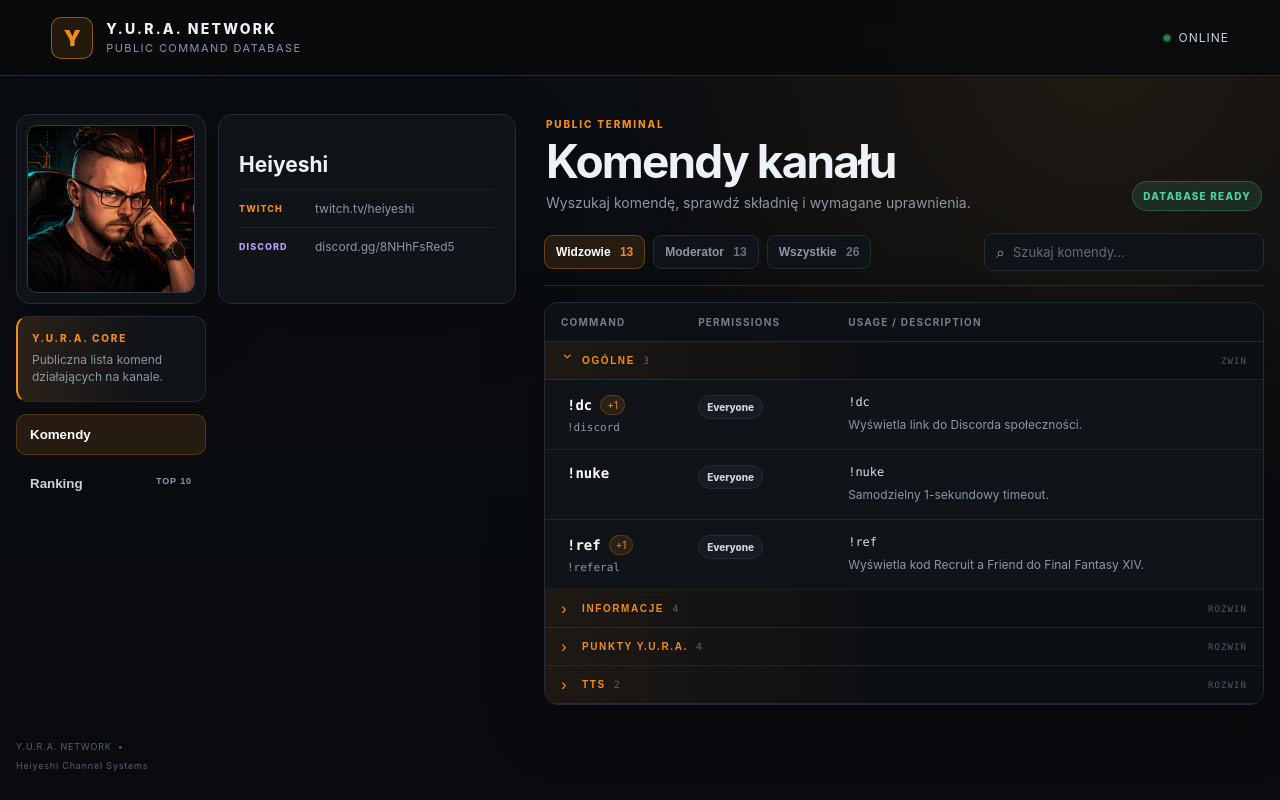
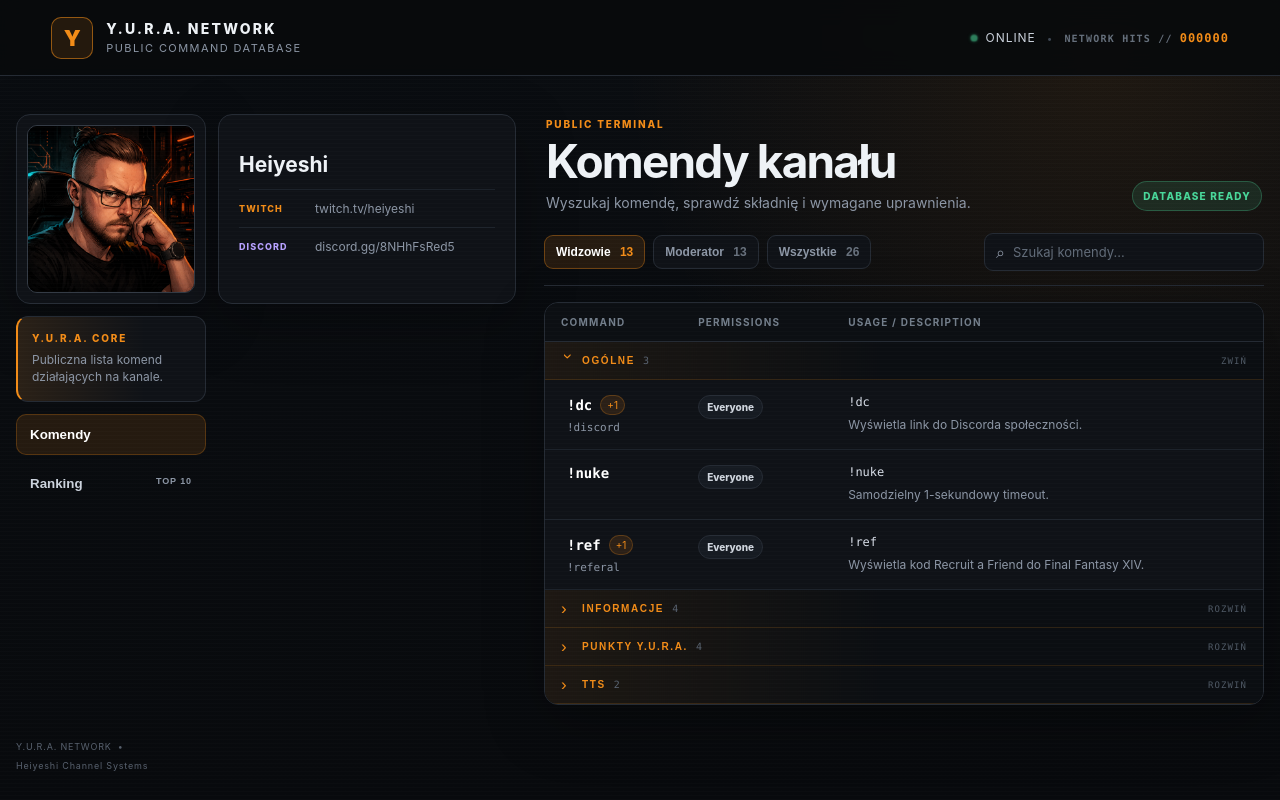
Before and after one commit to its-hei/YURA-Network, a plain HTML site: page index.html in a window 1280 px wide. Drawn offline with Linux system fonts and the light colour scheme.

Commit message:
Add NETWORK HITS counter UI

```diff
--- a/app.js
+++ b/app.js
@@ -13,6 +13,18 @@ const body = document.getElementById("commandsBody");
 const empty = document.getElementById("emptyState");
 const searchInput = document.getElementById("searchInput");
 const tabs = [...document.querySelectorAll(".tab")];
+const networkHits = document.getElementById("networkHits");
+
+function setNetworkHits(value) {
+  const hits = Math.max(0, Number.parseInt(value, 10) || 0);
+  if (networkHits) {
+    networkHits.textContent = String(hits).padStart(6, "0");
+  }
+}
+
+// UI jest gotowe pod prawdziwy globalny licznik wejść.
+// Do czasu podpięcia backendu nie naliczamy sztucznych lokalnych odsłon.
+setNetworkHits(0);
 
 const initiallyActiveTab = document.querySelector(".tab.active");
 state.filter = initiallyActiveTab?.dataset.filter || "Everyone";
--- a/index.html
+++ b/index.html
@@ -5,7 +5,7 @@
   <meta name="viewport" content="width=device-width,initial-scale=1">
   <meta name="theme-color" content="#0b0d10">
   <title>Y.U.R.A. Network — Komendy i Ranking</title>
-  <link rel="stylesheet" href="styles.css?v=14">
+  <link rel="stylesheet" href="styles.css?v=15">
 </head>
 <body>
   <div class="ambient"></div>
@@ -20,8 +20,15 @@
     </div>
 
     <div class="system-state">
-      <span class="dot"></span>
-      <span>ONLINE</span>
+      <span class="online-state">
+        <span class="dot"></span>
+        <span>ONLINE</span>
+      </span>
+      <span class="system-divider" aria-hidden="true">•</span>
+      <span class="network-hits">
+        <span class="network-hits-label">NETWORK HITS //</span>
+        <strong id="networkHits">000000</strong>
+      </span>
     </div>
   </header>
 
@@ -29,7 +36,7 @@
     <aside class="sidebar">
       <div class="profile-grid">
         <div class="profile-panel avatar-card">
-          <img class="avatar" src="avatar.png?v=14" alt="Avatar Heiyeshi">
+          <img class="avatar" src="avatar.png?v=15" alt="Avatar Heiyeshi">
         </div>
 
         <section class="profile-panel profile-card">
@@ -164,6 +171,6 @@
     <span>Heiyeshi Channel Systems</span>
   </footer>
 
-  <script src="app.js?v=14"></script>
+  <script src="app.js?v=15"></script>
 </body>
 </html>
--- a/styles.css
+++ b/styles.css
@@ -84,10 +84,47 @@ body{
 .system-state{
   display:flex;
   align-items:center;
-  gap:8px;
+  gap:11px;
   color:#cbd2dc;
   font-size:12px;
   letter-spacing:.08em;
+}
+
+.online-state{
+  display:inline-flex;
+  align-items:center;
+  gap:8px;
+  white-space:nowrap;
+}
+
+.system-divider{
+  color:#3f4854;
+  font-size:10px;
+  line-height:1;
+}
+
+.network-hits{
+  display:inline-flex;
+  align-items:baseline;
+  gap:7px;
+  white-space:nowrap;
+  font-family:Consolas,Monaco,monospace;
+}
+
+.network-hits-label{
+  color:#66707c;
+  font-size:10px;
+  font-weight:800;
+  letter-spacing:.12em;
+}
+
+.network-hits strong{
+  min-width:6ch;
+  color:var(--accent);
+  font-size:12px;
+  font-weight:800;
+  letter-spacing:.08em;
+  text-align:right;
 }
 
 .dot{
```
Also changed, not shown: README.md.
